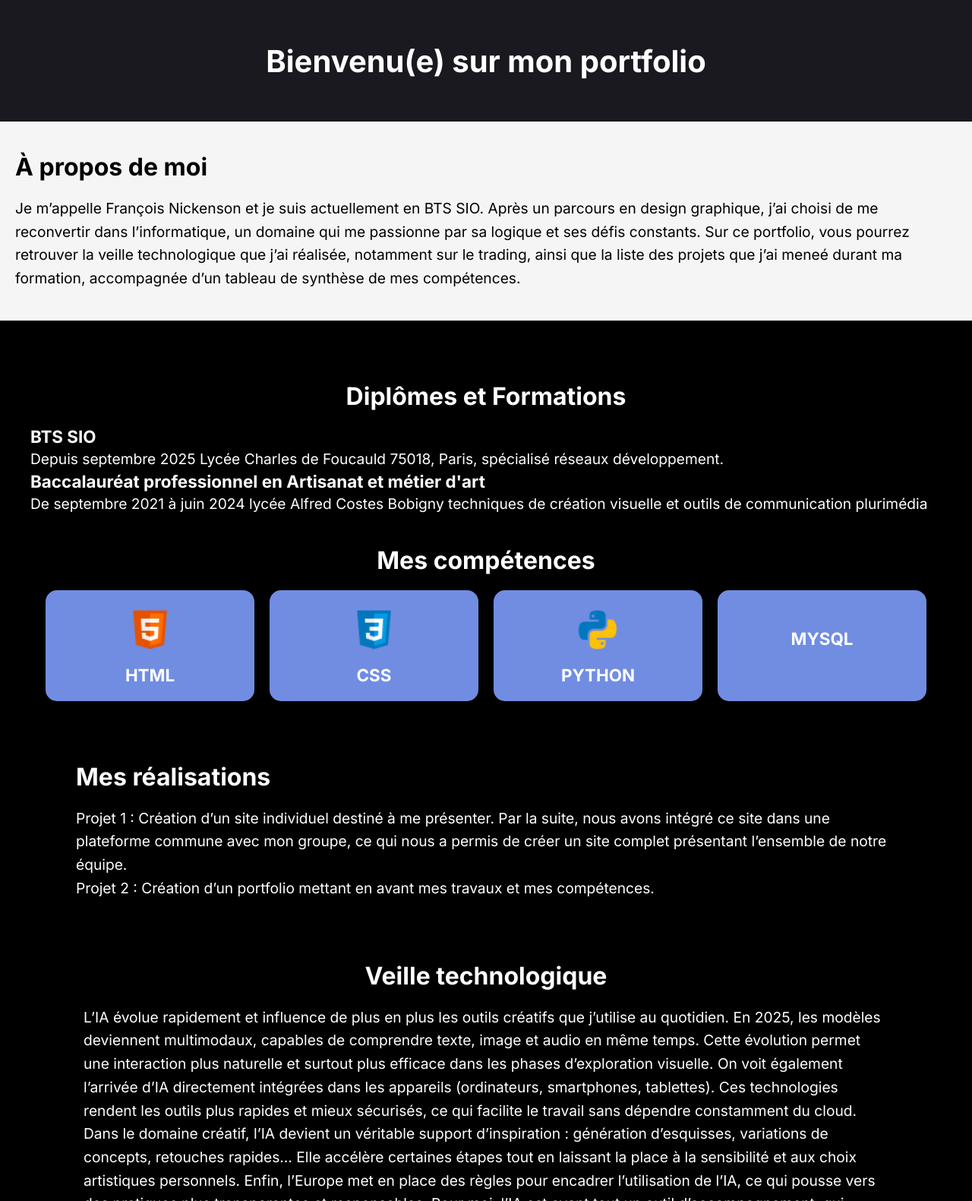
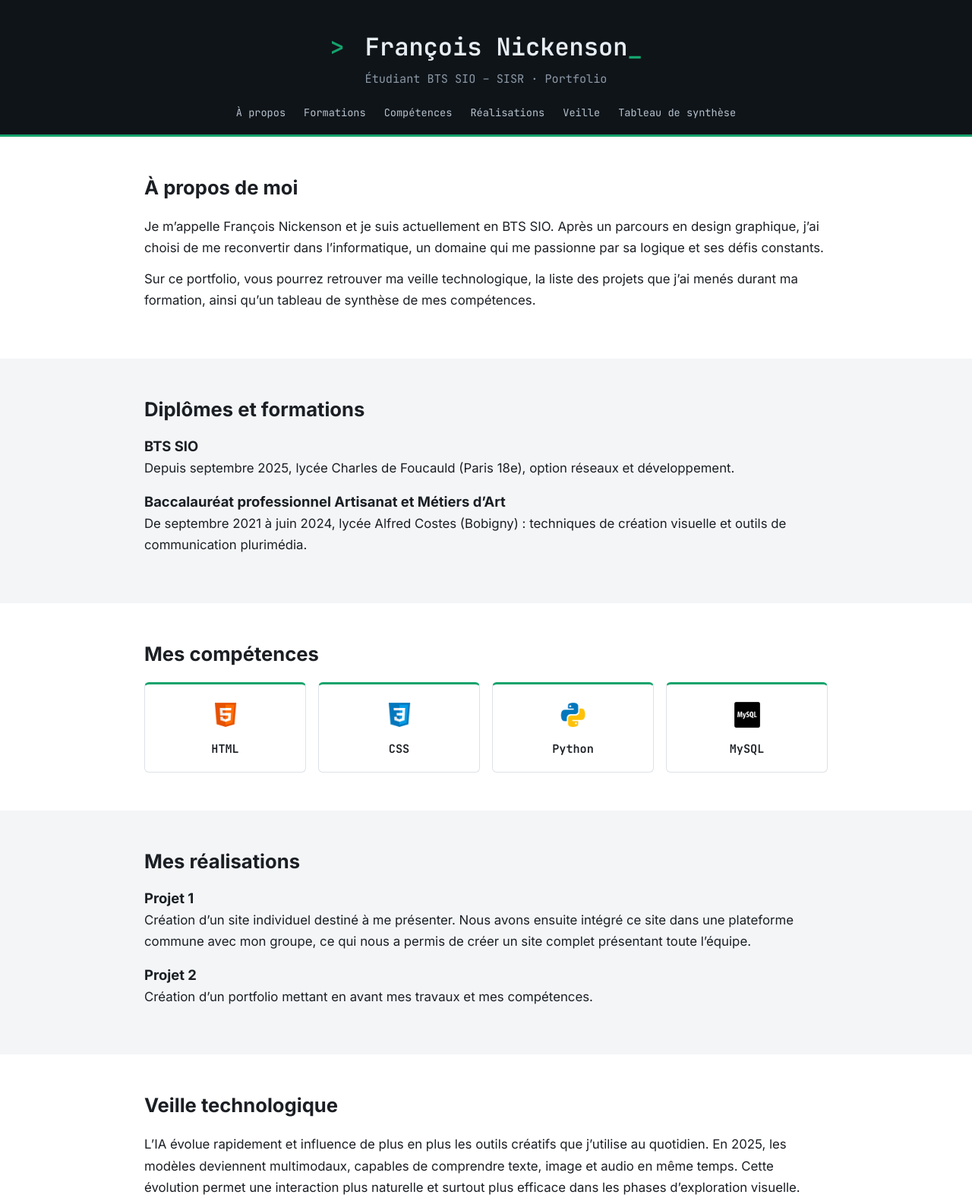
Before and after one commit to nickensonfrancoispk-droid/Portfolio, a plain HTML site: page index.html in a window 1280 px wide. Shown: the top 1581 px of the page at 76% size. Drawn offline with Linux system fonts and the light colour scheme.

Commit message:
Add files via upload

```diff
--- a/index.html
+++ b/index.html
@@ -2,96 +2,111 @@
 <html lang="fr">
 <head>
     <meta charset="UTF-8">
-    <title>Portfolio François</title>
-    <meta name="description" content="Ceci est mon portfolio étudiant">
-    <link rel="stylesheet" href="style portefolio.css">
+    <meta name="viewport" content="width=device-width, initial-scale=1">
+    <title>Portfolio François Nickenson</title>
+    <meta name="description" content="Portfolio étudiant BTS SIO de François Nickenson">
+    <link rel="stylesheet" href="style.css">
 </head>
 <body>
 
+    <header class="header">
+        <h1><span class="prompt">&gt;</span> François Nickenson<span class="cursor">_</span></h1>
+        <p class="sous-titre">Étudiant BTS SIO – SISR · Portfolio</p>
+        <nav>
+            <a href="#apropos">À propos</a>
+            <a href="#formations">Formations</a>
+            <a href="#competences">Compétences</a>
+            <a href="#realisations">Réalisations</a>
+            <a href="#veille">Veille</a>
+            <a href="#synthese">Tableau de synthèse</a>
+        </nav>
+    </header>
 
-    <div class="slider">
-        <h1 class="slider-titre">Bienvenu(e) sur mon portfolio</h1>
+    <main>
 
-    </div>
-
-
-    <div class="section">
+        <section id="apropos" class="section">
             <div class="boxed">
-            <div class="flex">
-                <div>
                 <h2>À propos de moi</h2>
                 <p>
                     Je m’appelle François Nickenson et je suis actuellement en BTS SIO. Après un parcours en design graphique, j’ai choisi de me reconvertir dans l’informatique, un domaine qui me passionne par sa logique et ses défis constants.
-                        Sur ce portfolio, vous pourrez retrouver la veille technologique que j’ai réalisée, notamment sur le trading, ainsi que la liste des projets que j’ai meneé durant ma formation, accompagnée d’un tableau de synthèse de mes compétences.
+                </p>
+                <p>
+                    Sur ce portfolio, vous pourrez retrouver ma veille technologique, la liste des projets que j’ai menés durant ma formation, ainsi qu’un tableau de synthèse de mes compétences.
+                </p>
+            </div>
+        </section>
 
-                    </p>
+        <section id="formations" class="section alt">
+            <div class="boxed">
+                <h2>Diplômes et formations</h2>
+
+                <h3>BTS SIO</h3>
+                <p>Depuis septembre 2025, lycée Charles de Foucauld (Paris 18e), option réseaux et développement.</p>
+
+                <h3>Baccalauréat professionnel Artisanat et Métiers d’Art</h3>
+                <p>De septembre 2021 à juin 2024, lycée Alfred Costes (Bobigny) : techniques de création visuelle et outils de communication plurimédia.</p>
+            </div>
+        </section>
+
+        <section id="competences" class="section">
+            <div class="boxed">
+                <h2>Mes compétences</h2>
+                <div class="skills">
+                    <div class="skill">
+                        <img src="images/html.png" alt="Logo HTML">
+                        <h3>HTML</h3>
+                    </div>
+                    <div class="skill">
+                        <img src="images/css.png" alt="Logo CSS">
+                        <h3>CSS</h3>
+                    </div>
+                    <div class="skill">
+                        <img src="images/python.png" alt="Logo Python">
+                        <h3>Python</h3>
+                    </div>
+                    <div class="skill">
+                        <img src="images/mysql.png" alt="Logo MySQL">
+                        <h3>MySQL</h3>
                     </div>
                 </div>
             </div>
+        </section>
+
+        <section id="realisations" class="section alt">
+            <div class="boxed">
+                <h2>Mes réalisations</h2>
+
+                <h3>Projet 1</h3>
+                <p>Création d’un site individuel destiné à me présenter. Nous avons ensuite intégré ce site dans une plateforme commune avec mon groupe, ce qui nous a permis de créer un site complet présentant toute l’équipe.</p>
+
+                <h3>Projet 2</h3>
+                <p>Création d’un portfolio mettant en avant mes travaux et mes compétences.</p>
             </div>
-    <div class="section dark">
-        <div class="boxed text-center">
-    <div id="projet0" class="info-section">
-        <h2>Diplômes et Formations</h2>
-        <div class="w12">
-        <h3>BTS SIO</h3>
-        <p>
-Depuis septembre 2025 Lycée Charles de Foucauld 75018, Paris, spécialisé réseaux
-développement. </p>
-        <h3>Baccalauréat professionnel en Artisanat et métier d'art</h3>
-            <p>
-De septembre 2021 à juin 2024 lycée Alfred Costes Bobigny techniques de création visuelle et outils de communication plurimédia
-        </p>
+        </section>
+
+        <section id="veille" class="section">
+            <div class="boxed">
+                <h2>Veille technologique</h2>
+                <p>L’IA évolue rapidement et influence de plus en plus les outils créatifs que j’utilise au quotidien. En 2025, les modèles deviennent multimodaux, capables de comprendre texte, image et audio en même temps. Cette évolution permet une interaction plus naturelle et surtout plus efficace dans les phases d’exploration visuelle.</p>
+                <p>On voit également l’arrivée d’IA directement intégrées dans les appareils (ordinateurs, smartphones, tablettes). Ces technologies rendent les outils plus rapides et mieux sécurisés, ce qui facilite le travail sans dépendre constamment du cloud.</p>
+                <p>Dans le domaine créatif, l’IA devient un véritable support d’inspiration : génération d’esquisses, variations de concepts, retouches rapides… Elle accélère certaines étapes tout en laissant la place à la sensibilité et aux choix artistiques personnels.</p>
+                <p>Enfin, l’Europe met en place des règles pour encadrer l’utilisation de l’IA, ce qui pousse vers des pratiques plus transparentes et responsables.</p>
+                <p>Pour moi, l’IA est avant tout un outil d’accompagnement, qui enrichit ma démarche sans remplacer le regard humain.</p>
             </div>
-        <div id="projet">
+        </section>
 
+        <section id="synthese" class="section alt">
+            <div class="boxed">
+                <h2>Tableau de synthèse</h2>
+                <a class="bouton" href="tableau-synthese-E5.pdf" target="_blank">Voir le tableau de synthèse (PDF)</a>
             </div>
- <div id="projet1" class="info-section">
-        <h2>Mes compétences</h2>
-       <div class="flex">
-           <div class="w25 skill">
-               <img src="html-logo.png" alt=>
-               <h3>HTML</h3>
-           </div>
-              <div class="w25 skill">
-               <img src="CSS-LOGO.png" alt>
-               <h3>CSS</h3>
-           </div>
-              <div class="w25 skill">
-               <img src="python-logo.png" alt=>
-               <h3>PYTHON</h3>
-           </div>
-           <div class="w25 skill">
-               <img src="icons8-mysql-50.png" alt=>
-               <h3>MYSQL</h3>
-           </div>
-    </div>
-<div id="projet2" class="info-section">
-    <div class="section white">
-        <h2>Mes réalisations</h2>
-        <p>Projet 1 :
-Création d’un site individuel destiné à me présenter. Par la suite, nous avons intégré ce site dans une plateforme commune avec mon groupe, ce qui nous a permis de créer un site complet présentant l’ensemble de notre équipe.</p>
-        <P>Projet 2 :
-            Création d’un portfolio mettant en avant mes travaux et mes compétences.</P>
+        </section>
 
-    </div>
-    <div id="veille" class="info-section">
-        <h2>Veille technologique</h2>
-        <div class="w23">
-        <p>L’IA évolue rapidement et influence de plus en plus les outils créatifs que j’utilise au quotidien. En 2025, les modèles deviennent multimodaux, capables de comprendre texte, image et audio en même temps. Cette évolution permet une interaction plus naturelle et surtout plus efficace dans les phases d’exploration visuelle.
-    On voit également l’arrivée d’IA directement intégrées dans les appareils (ordinateurs, smartphones, tablettes). Ces technologies rendent les outils plus rapides et mieux sécurisés, ce qui facilite le travail sans dépendre constamment du cloud.
-        Dans le domaine créatif, l’IA devient un véritable support d’inspiration : génération d’esquisses, variations de concepts, retouches rapides… Elle accélère certaines étapes tout en laissant la place à la sensibilité et aux choix artistiques personnels.
+    </main>
 
-            Enfin, l’Europe met en place des règles pour encadrer l’utilisation de l’IA, ce qui pousse vers des pratiques plus transparentes et responsables.
-Pour moi, l’IA est avant tout un outil d’accompagnement, qui enrichit ma démarche sans remplacer le regard humain.</p>
-    </div>
+    <footer class="footer">
+        <p>© 2026 François Nickenson – BTS SIO</p>
+    </footer>
 
-    <div id="projet3" class="info-section">
-        <div class="Tableau">
-            <h2>Tableau de synthèse</h2>
-            <a href="BTS SIO 2025 Epreuve E5 .pdf">
-            exemple</a>
-        </div>
-        <script src="PORTEFOLIO.js"></script>
 </body>
 </html>
--- /dev/null
+++ b/style.css
@@ -0,0 +1,189 @@
+@import url('https://fonts.googleapis.com/css2?family=Inter:wght@400;600;700&family=JetBrains+Mono:wght@400;600&display=swap');
+
+:root {
+    --fond: #ffffff;
+    --fond-alt: #f3f5f7;
+    --texte: #1b1f24;
+    --texte-doux: #5b6570;
+    --header: #0f1419;
+    --accent: #14a36b;      /* vert discret, touche cyber */
+    --bordure: #dde2e7;
+    --mono: 'JetBrains Mono', 'Courier New', monospace;
+}
+
+* {
+    margin: 0;
+    padding: 0;
+    box-sizing: border-box;
+}
+
+html {
+    scroll-behavior: smooth;
+}
+
+body {
+    font-family: 'Inter', sans-serif;
+    background: var(--fond);
+    color: var(--texte);
+}
+
+/* En-tête façon terminal */
+.header {
+    background: var(--header);
+    color: #e6edf3;
+    text-align: center;
+    padding: 40px 20px 20px;
+    border-bottom: 3px solid var(--accent);
+}
+
+.header h1 {
+    font-family: var(--mono);
+    font-size: 2rem;
+    font-weight: 600;
+}
+
+.prompt {
+    color: var(--accent);
+    margin-right: 8px;
+}
+
+.cursor {
+    color: var(--accent);
+    animation: clignote 1s steps(1) infinite;
+}
+
+@keyframes clignote {
+    50% { opacity: 0; }
+}
+
+.sous-titre {
+    font-family: var(--mono);
+    font-size: 0.95rem;
+    color: #8b98a5;
+    margin: 8px 0 22px;
+}
+
+nav {
+    display: flex;
+    flex-wrap: wrap;
+    justify-content: center;
+    gap: 8px 24px;
+}
+
+nav a {
+    font-family: var(--mono);
+    font-size: 0.85rem;
+    color: #b6c2cd;
+    text-decoration: none;
+}
+
+nav a:hover {
+    color: var(--accent);
+}
+
+/* Sections */
+.section {
+    padding: 50px 20px;
+    background: var(--fond);
+}
+
+.section.alt {
+    background: var(--fond-alt);
+}
+
+.boxed {
+    max-width: 900px;
+    margin: 0 auto;
+}
+
+h2 {
+    font-size: 1.6rem;
+    margin-bottom: 20px;
+}
+
+h2::before {
+    content: " ";
+    font-family: var(--mono);
+    color: var(--accent);
+}
+
+h3 {
+    font-size: 1.15rem;
+    margin: 18px 0 4px;
+}
+
+p {
+    font-size: 1.05rem;
+    line-height: 1.7;
+    margin-bottom: 12px;
+    color: var(--texte);
+}
+
+/* Compétences */
+.skills {
+    display: grid;
+    grid-template-columns: repeat(4, 1fr);
+    gap: 16px;
+}
+
+.skill {
+    background: var(--fond);
+    border: 1px solid var(--bordure);
+    border-top: 3px solid var(--accent);
+    border-radius: 6px;
+    padding: 20px;
+    text-align: center;
+}
+
+.skill img {
+    width: 40px;
+    height: 40px;
+}
+
+.skill h3 {
+    font-family: var(--mono);
+    font-size: 0.95rem;
+    margin: 10px 0 0;
+}
+
+/* Bouton */
+.bouton {
+    display: inline-block;
+    font-family: var(--mono);
+    font-size: 0.9rem;
+    color: var(--accent);
+    text-decoration: none;
+    border: 1px solid var(--accent);
+    border-radius: 4px;
+    padding: 10px 20px;
+}
+
+.bouton:hover {
+    background: var(--accent);
+    color: #fff;
+}
+
+/* Pied de page */
+.footer {
+    background: var(--header);
+    text-align: center;
+    padding: 20px;
+}
+
+.footer p {
+    margin: 0;
+    font-family: var(--mono);
+    font-size: 0.8rem;
+    color: #8b98a5;
+}
+
+/* Téléphone */
+@media (max-width: 700px) {
+    .header h1 {
+        font-size: 1.4rem;
+    }
+
+    .skills {
+        grid-template-columns: repeat(2, 1fr);
+    }
+}
```
Also changed, not shown: images/css.png (added), images/html.png (added), images/mysql.png (added), images/python.png (added), 1 other file. Lines whose indentation alone changed are shown as unchanged.
